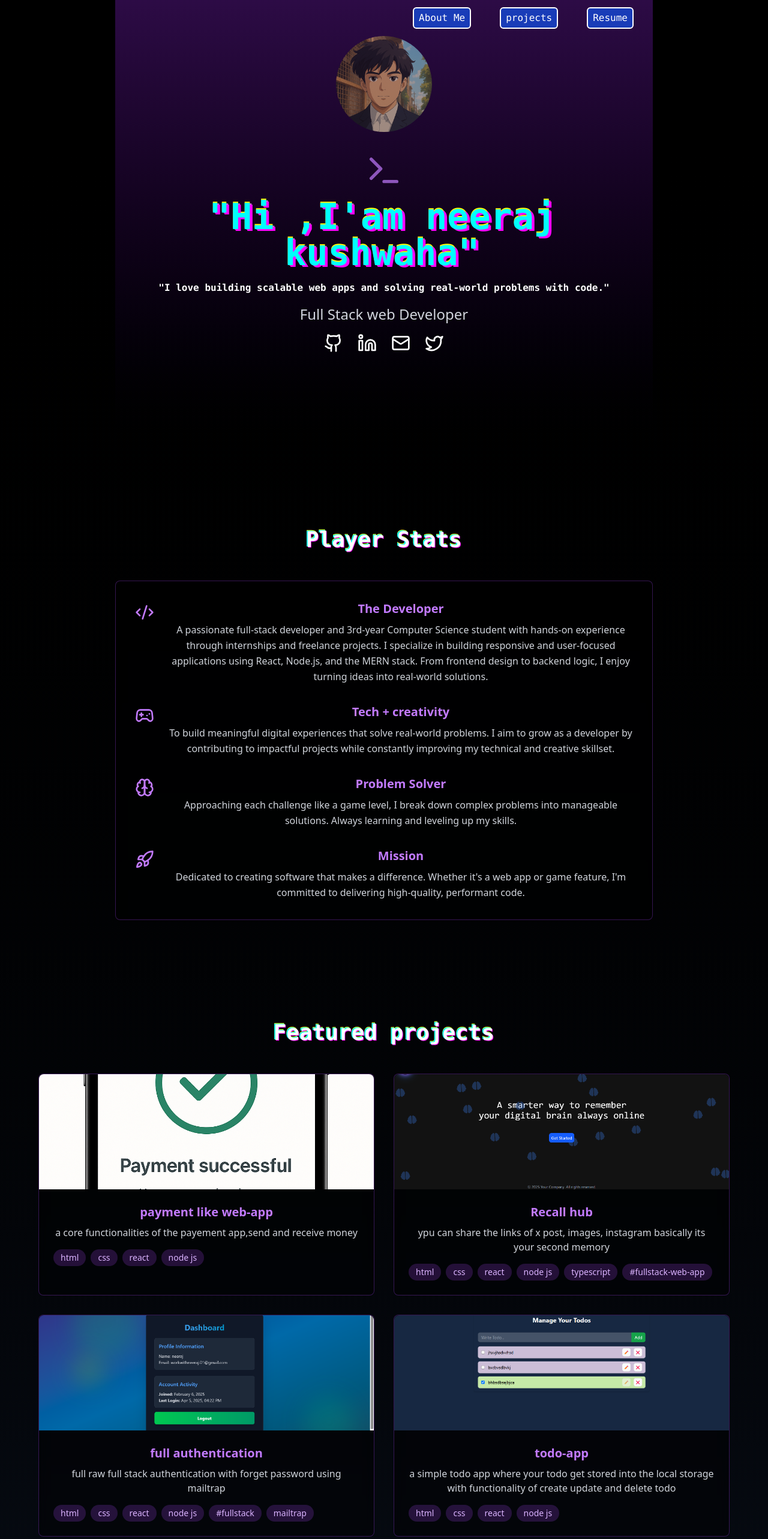
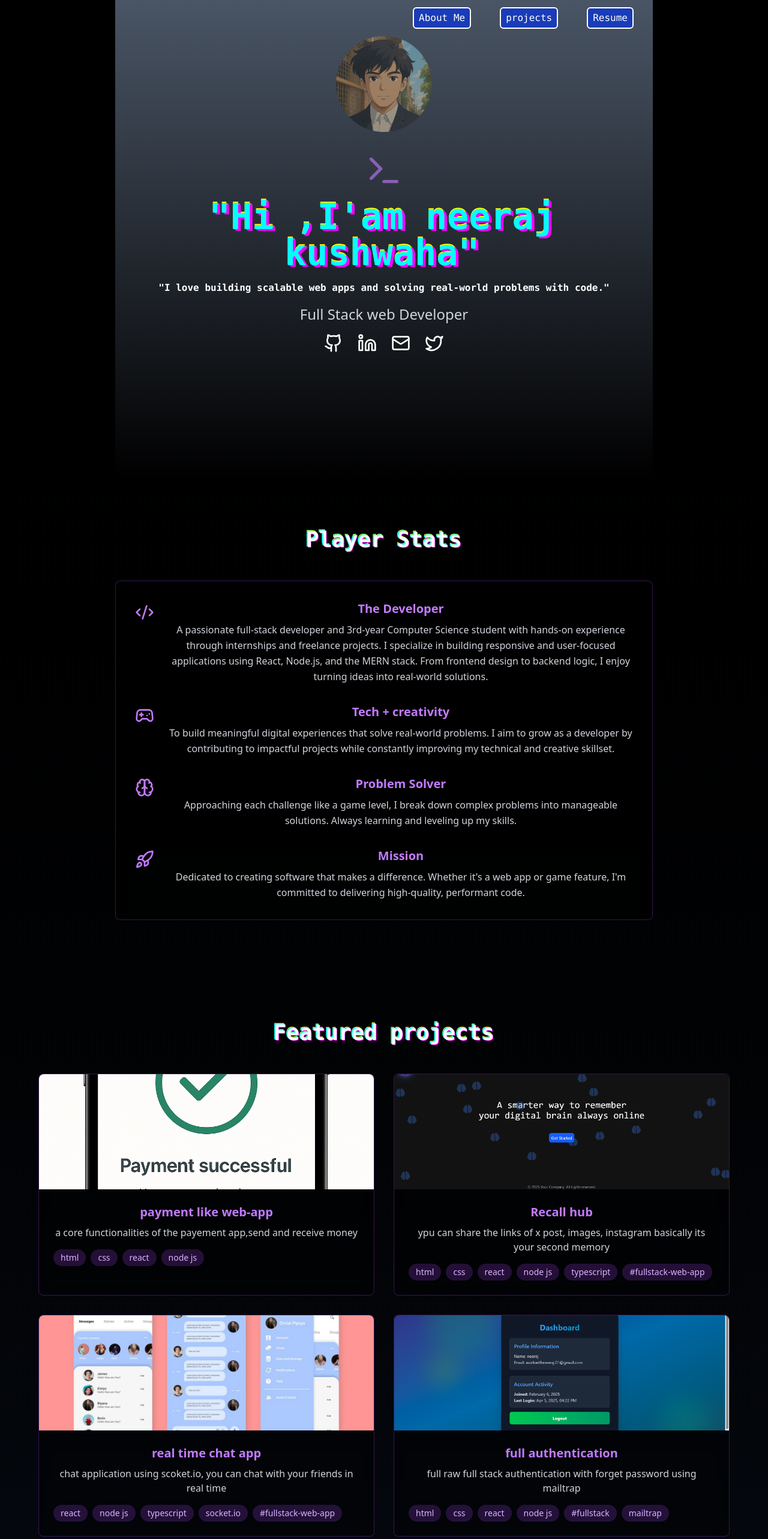
Before and after one commit to neerajk001/portfolio, a React (Vite) app: page / in a window 1280 px wide. Shown: the top 2566 px of the page at 60% size. Built offline with nearby package versions, Linux system fonts and the light colour scheme.

Commit message:
another project added

```diff
--- a/src/components/Hero.tsx
+++ b/src/components/Hero.tsx
@@ -4,14 +4,15 @@ import Navbar from './Navbar'
 import profileImg from '../images/portfolio-img.png'
 
 function Hero() {
-    console.log("navbar rendered")
-  return (<>
+
+  return (
+  <>
   <div className=' relative min-h-screen'>
   <Navbar/>
 
     <div className='  flex justify-center items-center'>
 
-         <div className="absolute inset-0 bg-gradient-to-b from-purple-900/50 to-black/50 z-0" />
+         <div className="absolute inset-0 bg-gradient-to-b from-gray-600 z-0" />
 
             <div className='relative z-10 text-center space-y-4 max-w-4xl mx-auto px-4'>
 
--- a/src/components/projects.tsx
+++ b/src/components/projects.tsx
@@ -4,6 +4,7 @@ import img from '../images/payment.png'
 import recall from '../images/recallhub.png'
 import authImg from '../images/auth.png'
 import todo from '../images/Screenshot 2025-04-05 184703.png'
+import chat from '../images/chat.jpg'
 import VideoModel  from "../components/VideoModel"
 import  { useState } from "react";
 interface project {
@@ -49,6 +50,17 @@ export function Projects() {
 
 
         },
+         {
+            title: "real time chat app",
+            description: "chat application using scoket.io, you can chat with your friends in real time",
+            tech: [ 'react', 'node js', "typescript","socket.io", "#fullstack-web-app"],
+            image: chat,
+            github: "https://github.com/neerajk001/fullstack-chat_app",
+            demo: "https://demo.com",
+            video:"chat.mp4"
+
+
+        },
         {
             title: "full authentication ",
             description: "full raw full stack authentication with forget password using mailtrap",
@@ -75,7 +87,7 @@ export function Projects() {
             <h2 className="text-4xl font-bold m-12 cyberpunk-text text-center ">
                 Featured projects
             </h2>
-            <div className="grid grid-1 md:grid-cols-2 gap-8">
+            <div className="grid grid-1 md:grid-cols-2 gap-8 ">
                 {projects.map((project, index) => (
                     <div key={index} className="terminal-box group hover:neon-border transition-all duration-300">
                         <div className="relative overflow-hidden rounded-t-lg">
```
Also changed, not shown: src/images/chat.jpg (added), 1 other file (tests, documents, lock files or other folders).
